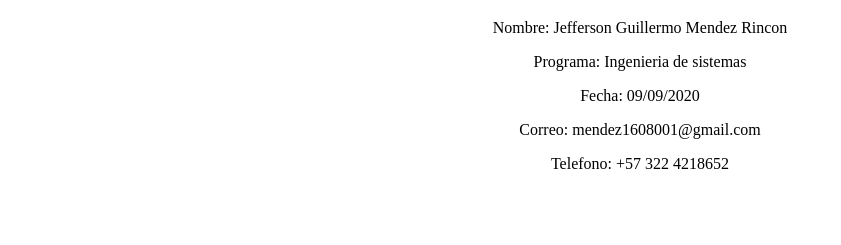
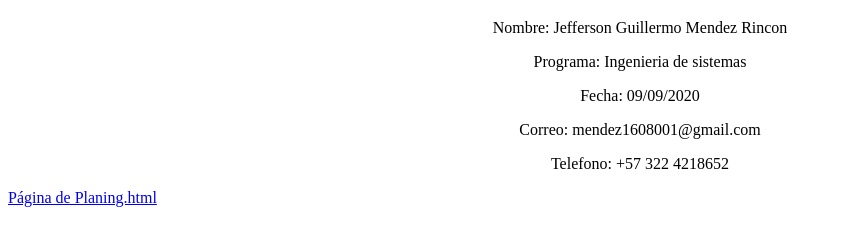
Before and after one commit to Jeffersonmende/Pre-Tarea_SitiosWeb, a plain HTML site: page index.html in a window 1280 px wide. Shown: the part 61-306 px from the top of the page, without its empty margins (0-841 px from the left). Drawn offline with Linux system fonts and the light colour scheme.

Commit message:
Insertar enlace a planing

```diff
--- a/index.html
+++ b/index.html
@@ -17,5 +17,7 @@
     <p>Fecha: 09/09/2020</p>
     <p>Correo: mendez1608001@gmail.com</p>
     <p>Telefono: +57 322 4218652</p>
+
+     <a href="planingcompa.html" target="_blank">Página de Planing.html</a>
 </body>
 </html>
```
